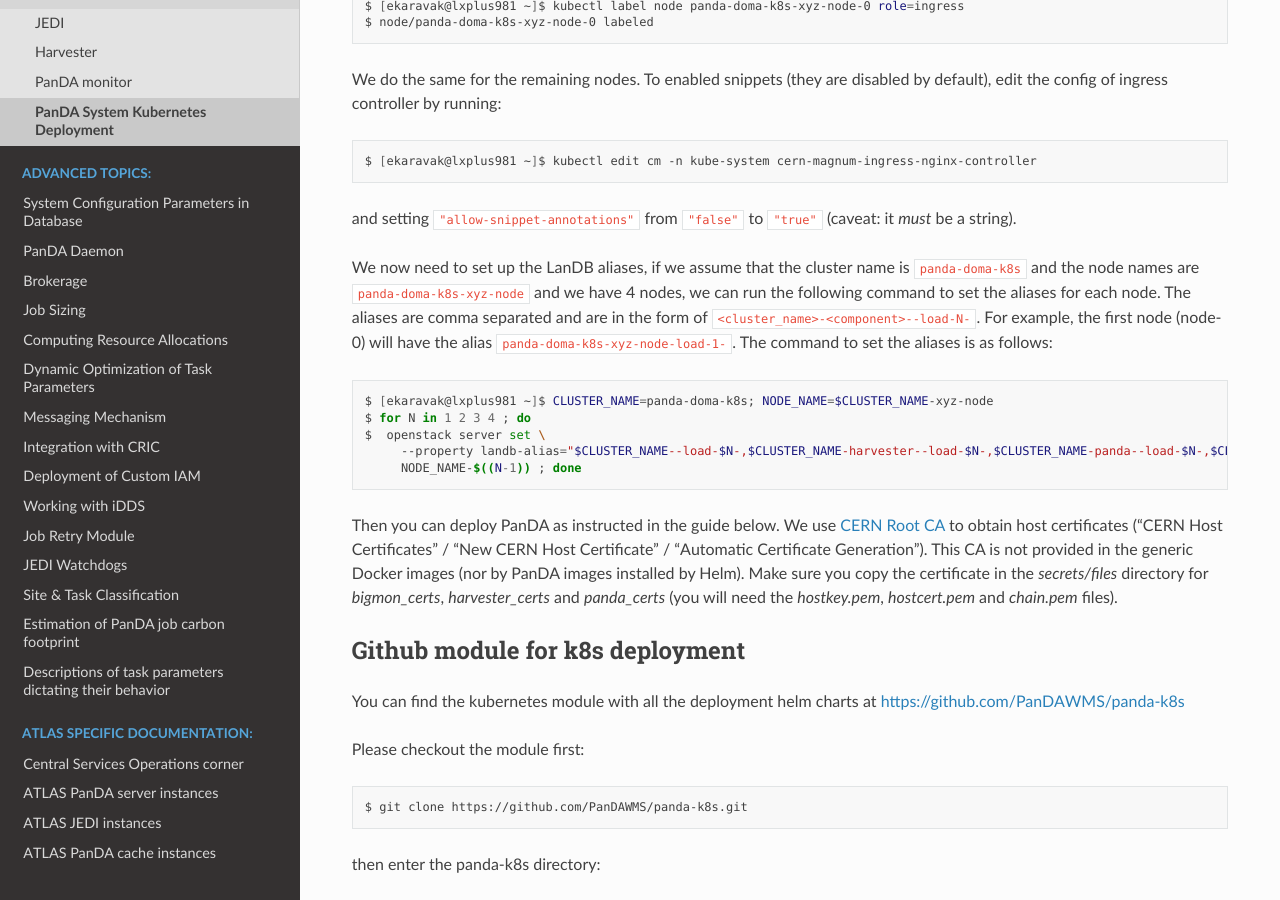
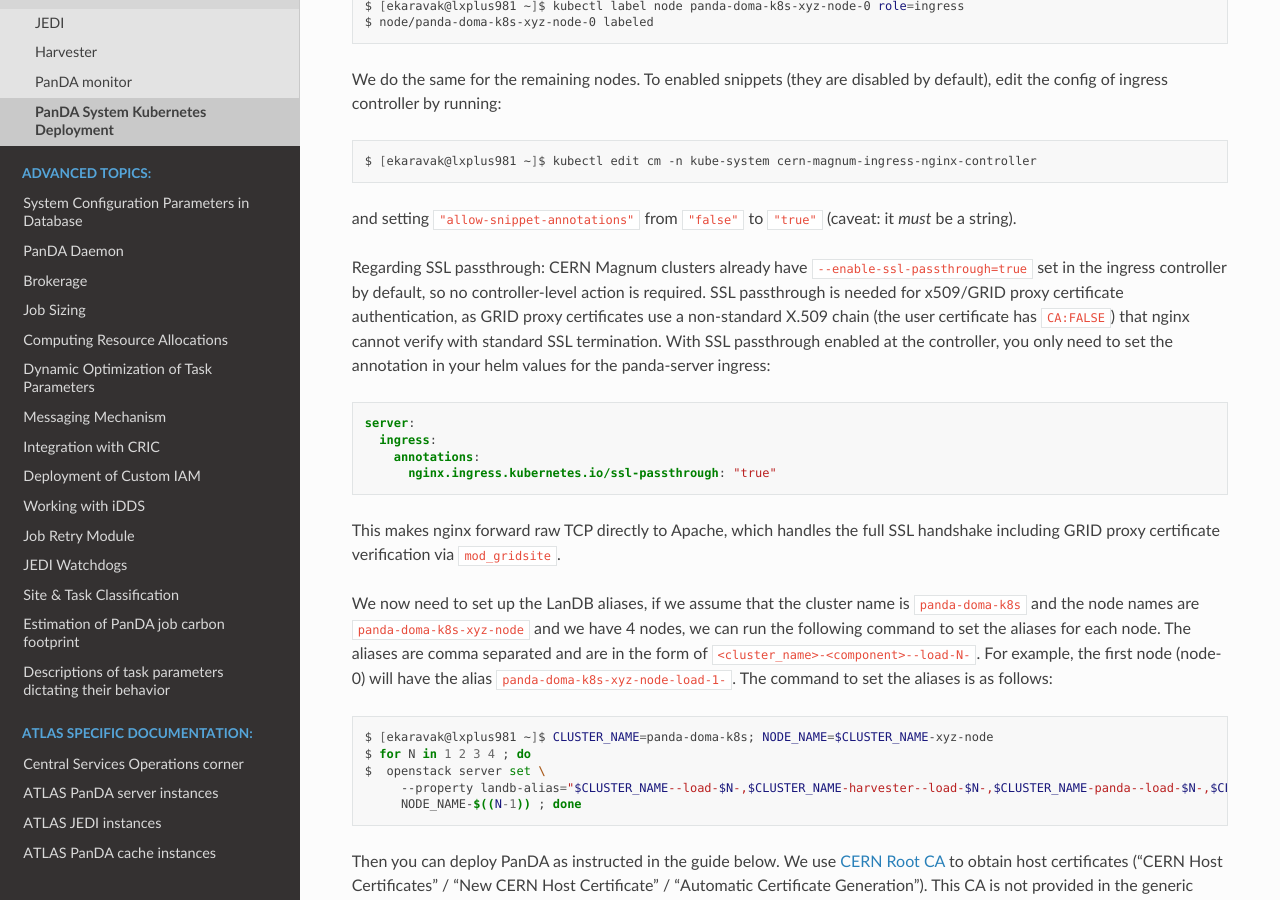
Before and after one commit to PanDAWMS/panda-docs, a Sphinx documentation site: the page built from docs/source/installation/kubernetes.rst, in a window 1280 px wide and 900 px high, scrolled down 1659 px. Built offline with Sphinx 7.4.7 and the Read the Docs theme 3.1.0, drawn with Linux system fonts in a browser that asks for light colours; pages that are not in the unit, such as notebooks, are missing from menus.

Commit message:
Document SSL passthrough configuration for CERN k8s x509 auth

```diff
--- a/docs/source/installation/kubernetes.rst
+++ b/docs/source/installation/kubernetes.rst
@@ -90,6 +90,17 @@ controller by running:
   [ekaravak@lxplus981 ~]$ kubectl edit cm -n kube-system cern-magnum-ingress-nginx-controller
 
 and setting ``"allow-snippet-annotations"`` from ``"false"`` to ``"true"`` (caveat: it *must* be a string).
+
+Regarding SSL passthrough: CERN Magnum clusters already have ``--enable-ssl-passthrough=true`` set in the ingress controller by default, so no controller-level action is required. SSL passthrough is needed for x509/GRID proxy certificate authentication, as GRID proxy certificates use a non-standard X.509 chain (the user certificate has ``CA:FALSE``) that nginx cannot verify with standard SSL termination. With SSL passthrough enabled at the controller, you only need to set the annotation in your helm values for the panda-server ingress:
+
+.. code-block:: yaml
+
+   server:
+     ingress:
+       annotations:
+         nginx.ingress.kubernetes.io/ssl-passthrough: "true"
+
+This makes nginx forward raw TCP directly to Apache, which handles the full SSL handshake including GRID proxy certificate verification via ``mod_gridsite``.
 
 We now need to set up the LanDB aliases, if we assume that the cluster name is ``panda-doma-k8s`` and the node names are ``panda-doma-k8s-xyz-node`` and we have 4 nodes, we can run the following command to set the aliases for each node. The aliases are comma separated and are in the form of ``<cluster_name>-<component>--load-N-``. For example, the first node (node-0) will have the alias ``panda-doma-k8s-xyz-node-load-1-``. The command to set the aliases is as follows:
 
```
